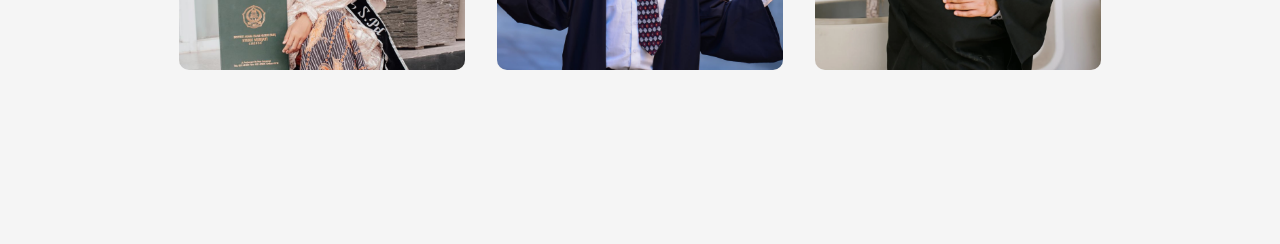
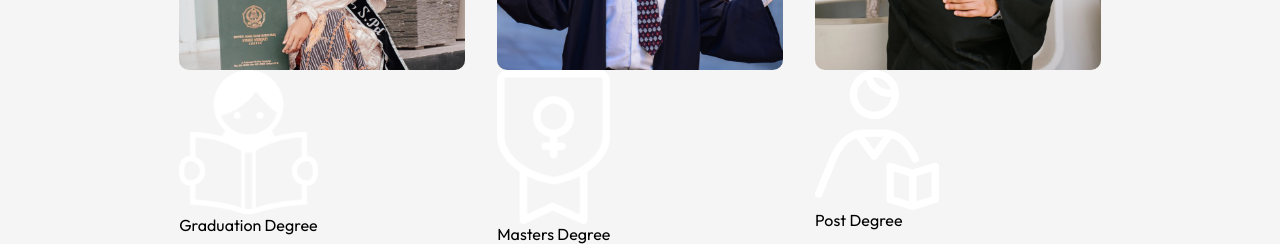
Before and after one commit to HassanEhsani/edusityy, a React (Vite) app: page / in a window 1280 px wide. Shown: the part 1097-1341 px from the top of the page. Before the commit the page ends 1247 px from the top, so only its background shows below. Built offline with nearby package versions, Linux system fonts and the light colour scheme.

Commit message:
i added 3 program_icon

```diff
--- a/src/Components/Programs/Programs.css
+++ b/src/Components/Programs/Programs.css
@@ -13,3 +13,7 @@
 .program{
     flex-basis: 31%;
 }
+.caption{
+    border-radius: 10px;
+    position: absolute;
+}
--- a/src/Components/Programs/Programs.jsx
+++ b/src/Components/Programs/Programs.jsx
@@ -4,18 +4,33 @@ import './Programs.css'
 import program_1 from '../../assets/program-1.png'
 import program_2 from '../../assets/program-2.png'
 import program_3 from '../../assets/program-3.png'
+import program_icon_1 from '../../assets/program-icon-1.png'
+import program_icon_2 from '../../assets/program-icon-2.png'
+import program_icon_3 from '../../assets/program-icon-3.png'
 
 const Programs = () => {
   return (
     <div className='programs'>
       <div className="program">
         <img src={program_1} alt="" />
+        <div className="caption">
+            <img src={program_icon_1} alt="" />
+            <p>Graduation Degree</p>
+        </div>
       </div>
       <div className="program">
         <img src={program_2} alt="" />
+        <div className="caption">
+            <img src={program_icon_2} alt="" />
+            <p>Masters Degree</p>
+        </div>
       </div>
       <div className="program">
         <img src={program_3} alt="" />
+        <div className="caption">
+            <img src={program_icon_3} alt="" />
+            <p>Post Degree</p>
+        </div>
       </div>
     </div>
   )
```
